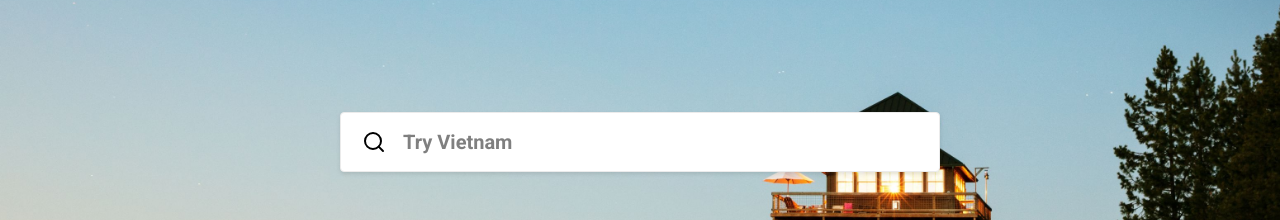
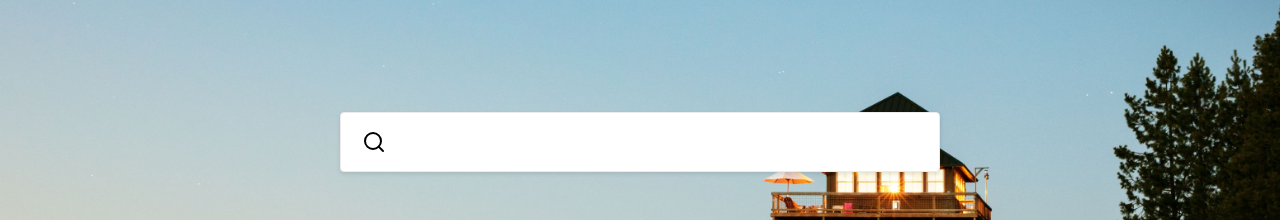
Before and after one commit to annguyenwasd/ex-search-page, a React (Create React App) app: page / in a window 1280 px wide. Shown: the part 204-424 px from the top of the page. Built offline with nearby package versions, Linux system fonts and the light colour scheme.

Commit message:
add readme

```diff
--- a/src/components/autocomplete/index.js
+++ b/src/components/autocomplete/index.js
@@ -1,4 +1,5 @@
 import React, { useRef, useState } from "react";
+import PropTypes from "prop-types";
 import styled from "styled-components/macro";
 import { ThemeProvider, css } from "styled-components";
 import { Search } from "react-feather";
@@ -149,10 +150,27 @@ const Input = styled.input`
   }
 `;
 
-Autocomplete.propTypes = {};
+Autocomplete.propTypes = {
+  options: PropTypes.arrayOf(
+    PropTypes.shape({
+      label: PropTypes.string,
+      value: PropTypes.string
+    })
+  ),
+  onChange: PropTypes.func,
+  selected: PropTypes.shape({
+    label: PropTypes.string,
+    value: PropTypes.string
+  }),
+  onSelect: PropTypes.func
+};
 
 Autocomplete.defaultProps = {
-  placeholder: "Try Vietnam"
+  placeholder: "",
+  options: null,
+  selected: null,
+  onChange: () => {},
+  onSelect: () => {}
 };
 
 export default Autocomplete;
```
Also changed, not shown: 1 other file (tests, documents, lock files or other folders).
